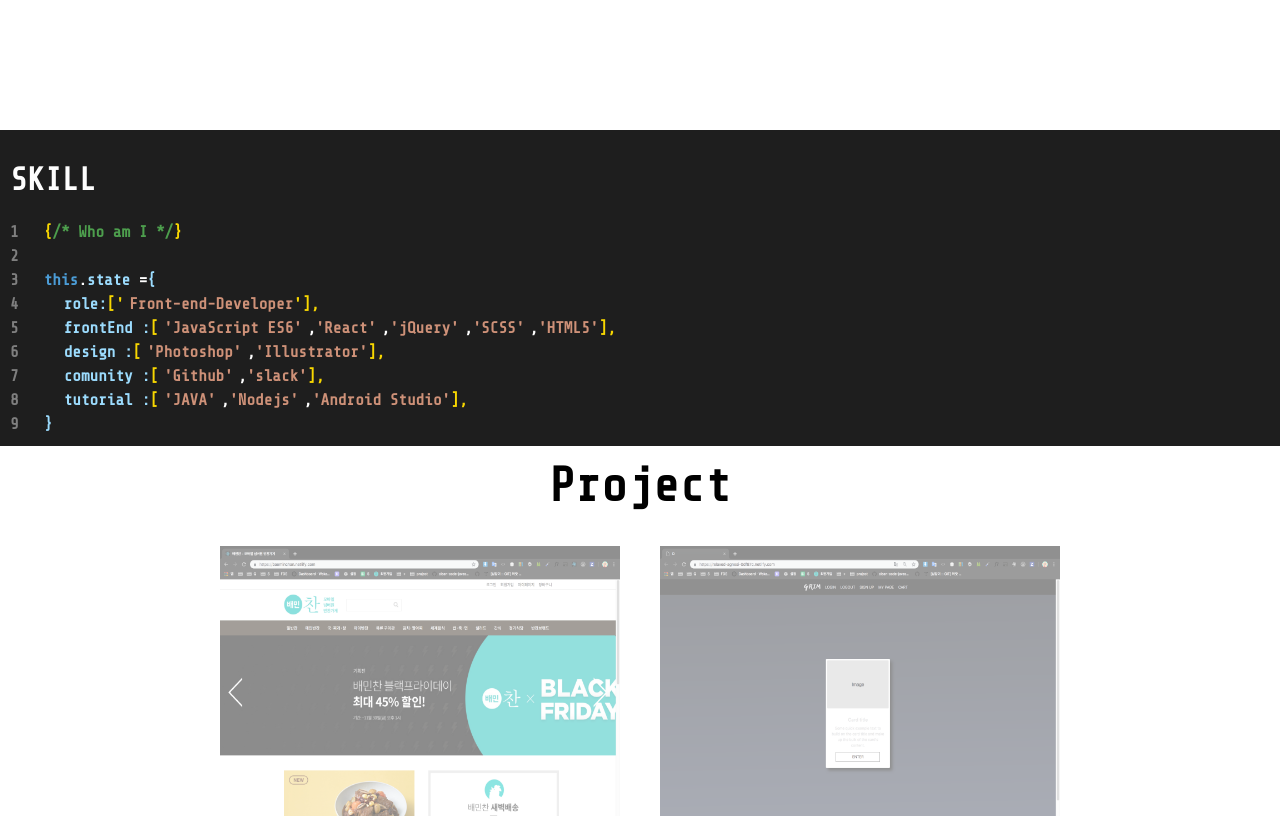
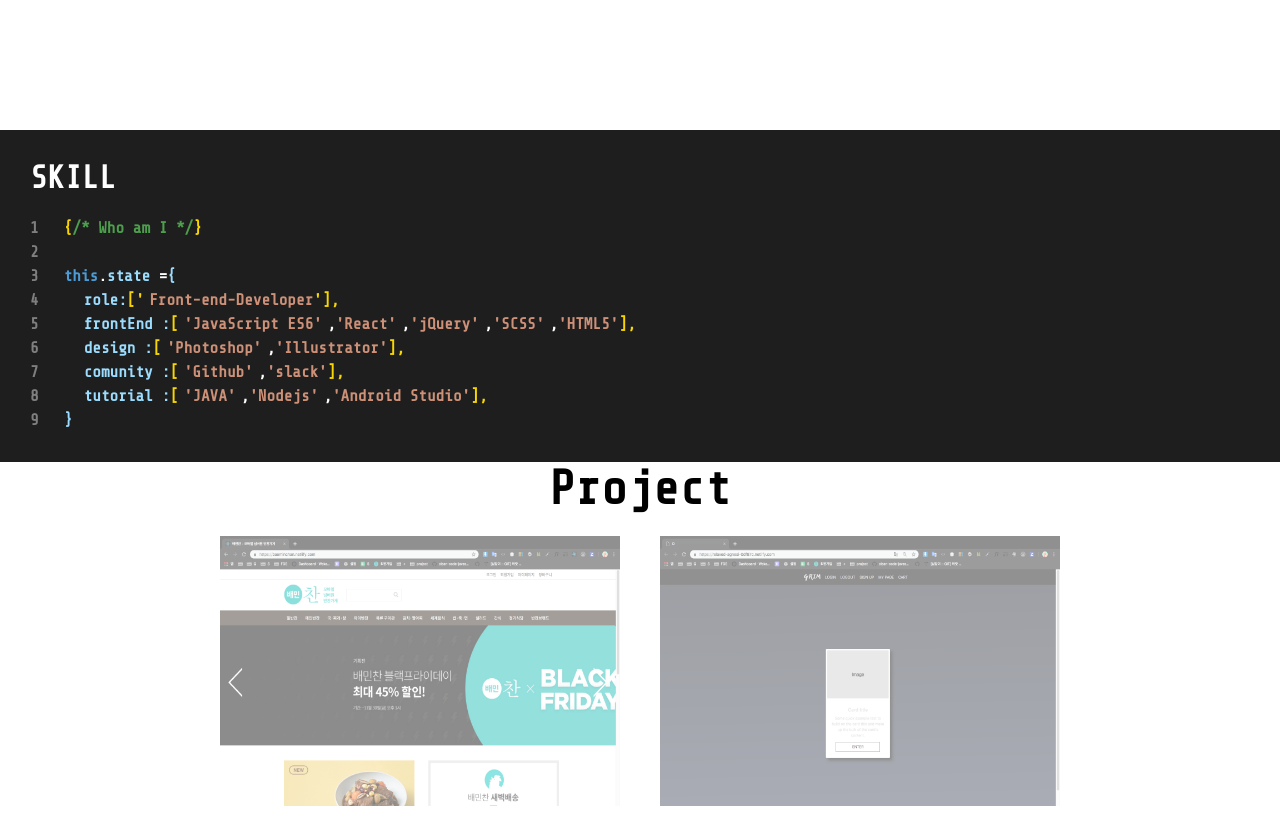
Before and after one commit to jyansol/resume, a React (Create React App) app: page / in a window 1280 px wide. Shown: the part 820-1638 px from the top of the page. Built offline with nearby package versions, Linux system fonts and the light colour scheme.

Commit message:
[FEAT] project detailView

```diff
--- a/src/components/Modal.js
+++ b/src/components/Modal.js
@@ -1,11 +1,14 @@
 import React, { Component } from 'react';
+import { Link } from 'react-router-dom';
 import modal from './_modal.scss';
 
 export default class Modal extends Component {
   render() {
+    const { img } = this.props;
+    console.log(img);
     return (
       <>
-        <h1>디테일뷰</h1>
+        <h1>프로젝트</h1>
       </>
     );
   }
--- a/src/components/Project.js
+++ b/src/components/Project.js
@@ -14,8 +14,26 @@ export default class Project extends Component {
     img: [baeminchan, grim, baseball],
   };
 
+  constructor(props) {
+    super(props);
+
+    this.state = {
+      project: [],
+    };
+  }
+
+  handleChange() {
+    const { project } = this.state;
+    const { img } = this.props;
+    this.setState({
+      project: img,
+    });
+  }
+
   render() {
     const { img } = this.props;
+    const { project } = this.state;
+    console.log('p', project);
     console.log(img);
     return (
       <>
--- a/src/components/_common.scss
+++ b/src/components/_common.scss
@@ -8,10 +8,6 @@ $mouse-width: 12px;
   padding: 0;
   margin: 0;
   list-style: none;
-}
-
-h1 {
-  line-height: 5rem;
 }
 
 .title {
--- a/src/components/_skill.scss
+++ b/src/components/_skill.scss
@@ -14,10 +14,11 @@ $comments: #4d9e4d;
 
 .Skill {
   background-color: $vscodebg;
-  padding: 10px;
+  padding: 30px;
   font-weight: 600;
   &__title {
     color: #fefefe;
+    margin-bottom: 20px;
   }
   &__div {
     display: flex;
```
